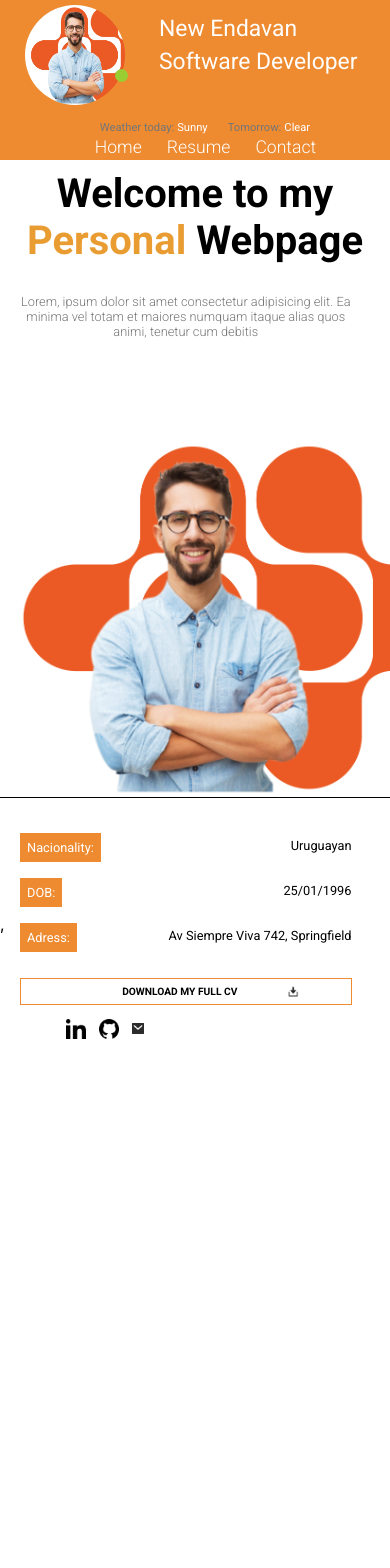
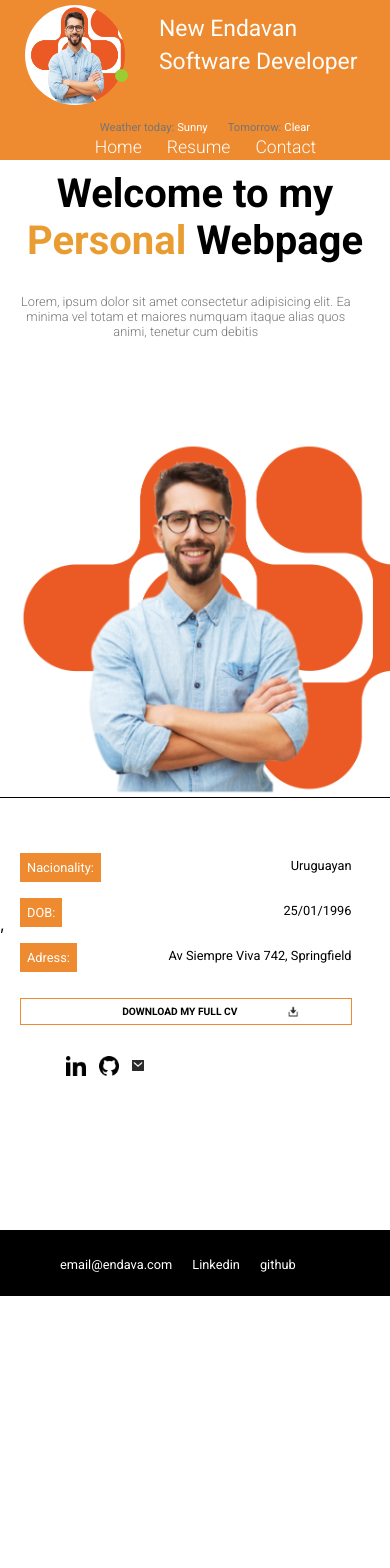
Before and after one commit to kuga-uy/resume-react, a React (Create React App) app: page / in a window 390 px wide. Shown: the top 1568 px of the page. After the commit the page ends 1296 px from the top, so only its background shows below. Built offline with nearby package versions, Linux system fonts and the light colour scheme.

Commit message:
fixing mobile styles

```diff
--- a/src/Components/resume/Reference.jsx
+++ b/src/Components/resume/Reference.jsx
@@ -6,7 +6,7 @@ const Reference = () => {
 
     const referenceCard = references.map(({title, subtitle, name, img, description, id}) => {
         return (
-        <div key={id} className="reference-card rc-1">
+        <div key={id} className={`reference-card rc${id}`} >
         <h5 className="reference-card-title">{title}</h5>
         <h6 className="reference-card-subtitle">{subtitle}</h6>
         <div className="reference-profile-container">
--- a/src/pages/styles/contact.css
+++ b/src/pages/styles/contact.css
@@ -116,11 +116,13 @@
     background-color: #000;
     color: var(--second-text-color);
     width: 100%;
+    height: 100vh;
+    top: 120px;
     display: flex;
     align-items: center;
     position: relative;
     height: 66px;
-    top: 125px;
+    justify-self: flex-end;
 }
 
 .footer ul{
@@ -144,7 +146,7 @@
 
     .contact-section{
         position: relative;
-        top: 445px;
+        top: 300px;
         justify-content: center;
     }
 
@@ -172,7 +174,7 @@
     }
 
     .footer{
-        top: 720px;
+        top:382px;
     }
 
     .triangulo{
--- a/src/pages/styles/home.css
+++ b/src/pages/styles/home.css
@@ -380,7 +380,7 @@ font-size: 0.7em;
 
 .presentation__personal-info-container{
 width: 85%;
-top: 430px;
+top: 450px;
 left: 20px;
 }
 
@@ -410,12 +410,10 @@ font-size: 2.5em;
 margin: 0px;
 }
 
-
-
 .social-network-container{
 height: 60px;
 position: relative;
-top: 401px;
+top: 438px;
 }
 
 }
--- a/src/pages/styles/resume.css
+++ b/src/pages/styles/resume.css
@@ -491,7 +491,7 @@ padding: 10px;
 
     .aboutme__container{
         flex-direction: column-reverse;
-        top: 270px;
+        top: 180px;
         position: relative;
 
     }
@@ -573,6 +573,7 @@ padding: 10px;
 
     .experience-container{
         top: 313px;
+        height: 2200px;
         justify-content: center;
     }
 
@@ -587,6 +588,8 @@ padding: 10px;
 
     .experience-text-container{
         width: 80%;
+        position: relative;
+        top: -120px;
     }
 
 
@@ -599,6 +602,10 @@ padding: 10px;
         top: 220px;
     }
 
+
+    .certificates-card-grid{
+        top: -92px;
+    }
     .item-1{
         grid-row: 1/2;
         text-align: left;
@@ -718,16 +725,16 @@ padding: 10px;
 
 
     .tech-stack-card{
-        height: 199px;
+        height: 250px;
          position: absolute;
          width: 80%;
-         top: 1520px;
+         top: 1340px;
          overflow-y: hidden;
     }
 
     .tech-stack-wrapper{
         width: 100%;
-        height: 150px;
+        height: 180px;
         position: relative;
         overflow-y: hidden;
     }
@@ -799,7 +806,7 @@ padding: 10px;
     }
 
     .reference-title{
-        top: 224px;
+        top: 130px;
         font-size: 1.5em;
         right: 0px;
     }
@@ -814,10 +821,11 @@ padding: 10px;
     }
 
     .reference-section{
-        top: 334px;
+        top: 280px;
         height: 480px;
         overflow-y: hidden;
         width: 90%;
+
 
     }
 
@@ -833,7 +841,7 @@ padding: 10px;
     width: 100%;
     justify-content: center;
     position: absolute;
-    top: 165px;
+    top: 205px;
     left: 10px;
 }
 
@@ -855,5 +863,7 @@ padding: 10px;
     border-radius: 50%;
     background-color:var(--main-bg-color);
 
+
 }
+
 }
```
